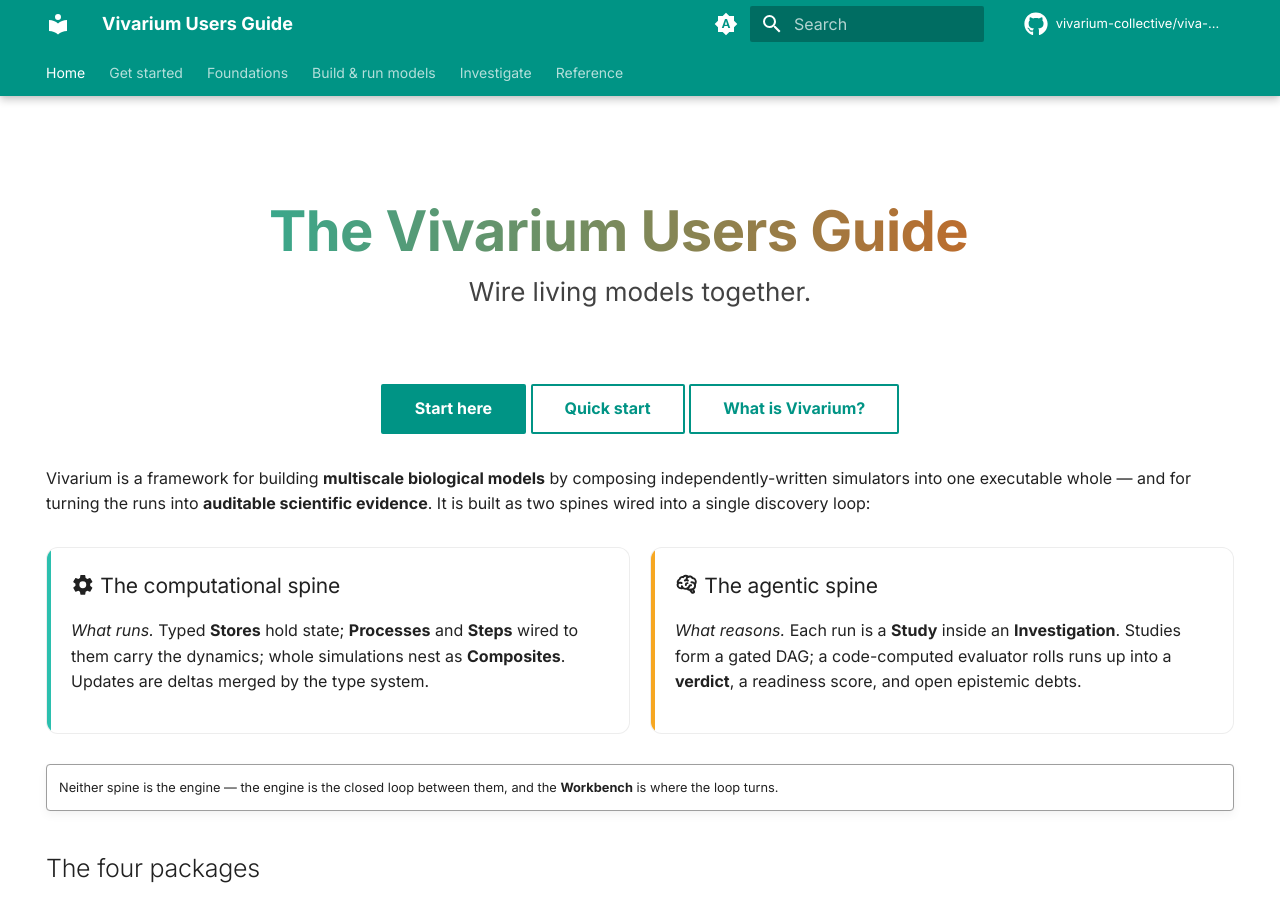
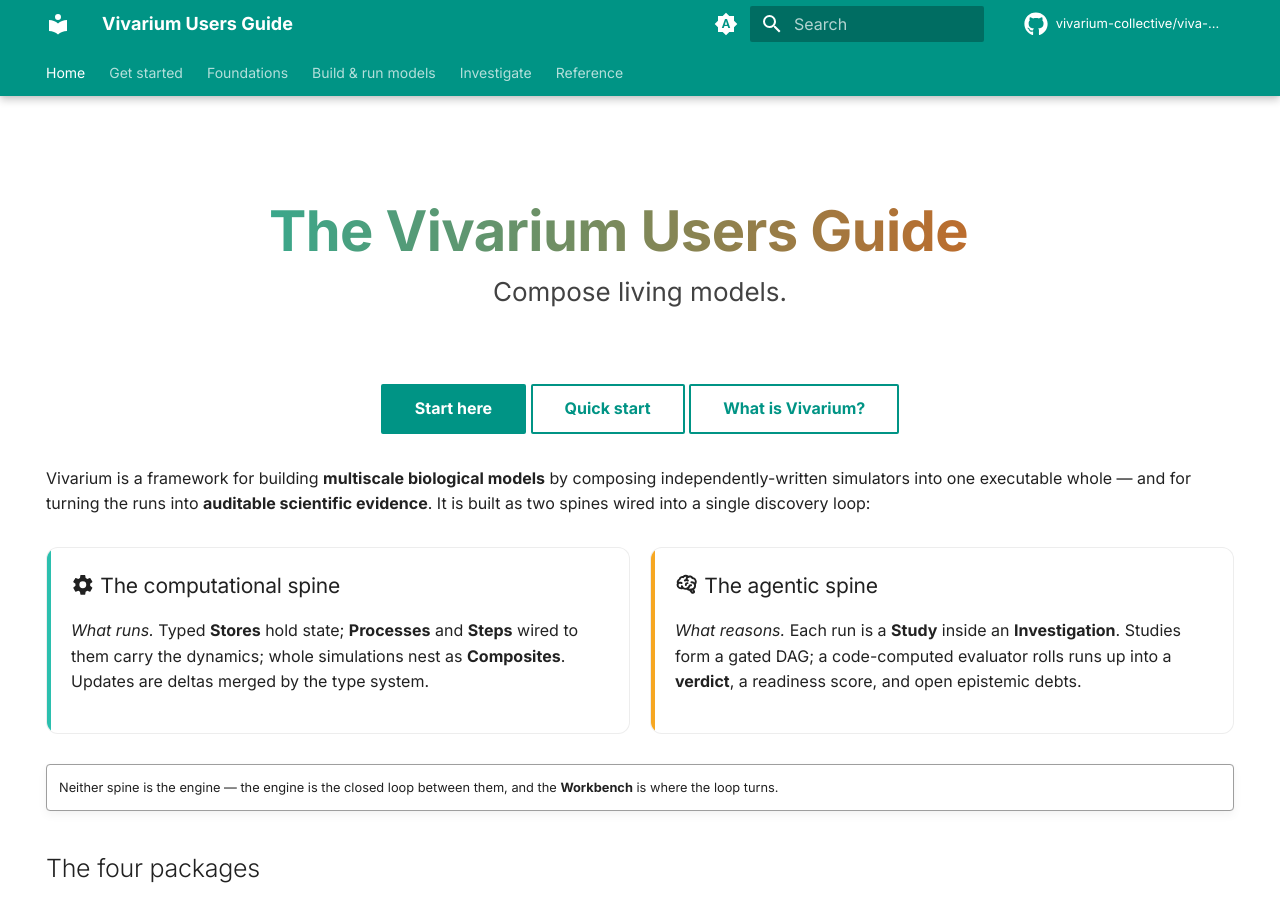
Before and after one commit to vivarium-collective/viva-docs, an MkDocs documentation site: the page built from docs/index.md, in a window 1280 px wide and 900 px high. Built offline with MkDocs 1.6.1 and Material for MkDocs 9.7.7, drawn with Linux system fonts in a browser that asks for light colours; comment, search, counter and statistics services are not loaded.

Commit message:
Tagline: 'Compose living models.'

```diff
--- a/docs/index.md
+++ b/docs/index.md
@@ -8,7 +8,7 @@
 
 # The Vivarium Users Guide
 
-<p class="tagline">Wire living models together.</p>
+<p class="tagline">Compose living models.</p>
 
 </div>
 
--- a/mkdocs.yml
+++ b/mkdocs.yml
@@ -1,7 +1,7 @@
 site_name: Vivarium Users Guide
 site_description: >-
   The comprehensive guide to the viva ecosystem — bigraph-schema, process-bigraph,
-  vivarium-workbench, and viva-superpowers. Wire living models together.
+  vivarium-workbench, and viva-superpowers. Compose living models.
 site_author: Vivarium Collective
 site_url: https://vivarium-collective.github.io/viva-docs/
 repo_url: https://github.com/vivarium-collective/viva-docs
```
Also changed, not shown: README.md (+1 -1 lines).
